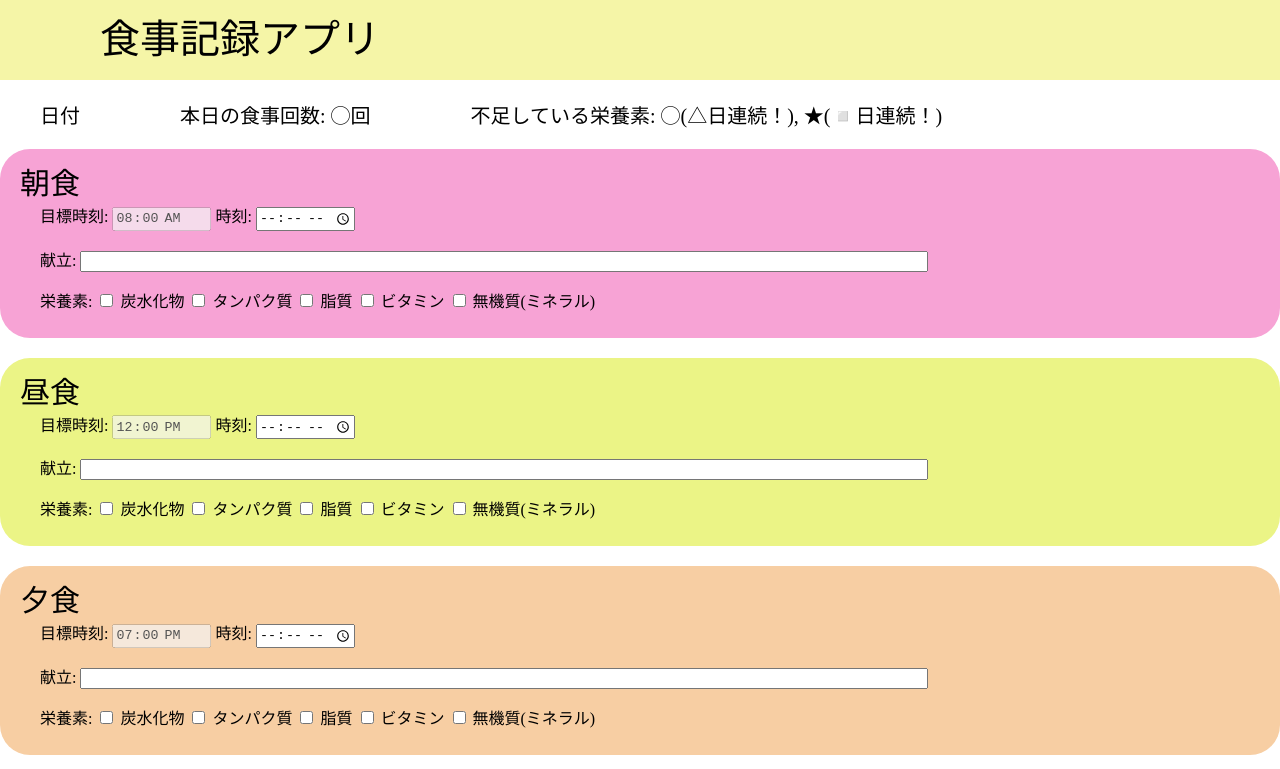
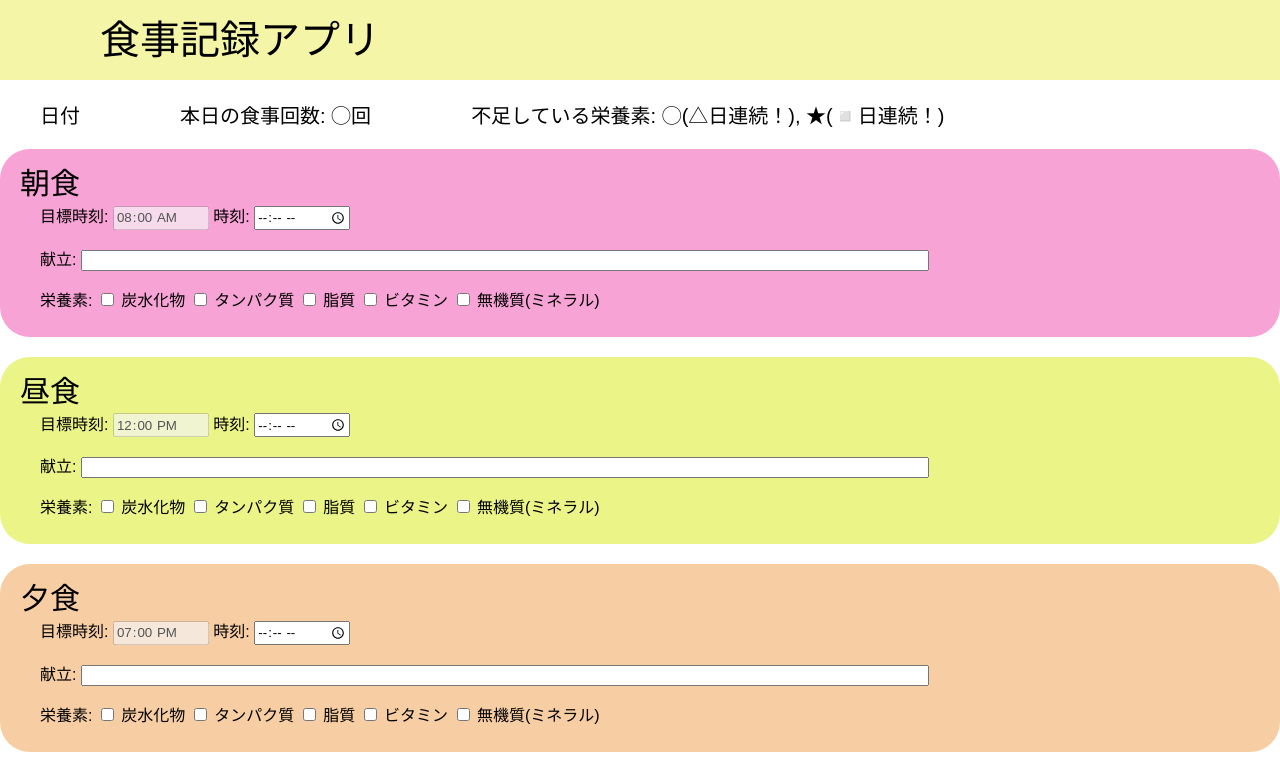
Before and after one commit to NakahashiRiko/Kokokara, a website: page mealApp.html in a window 1280 px wide. Shown: the top 769 px of the page. Drawn offline with Linux system fonts and the light colour scheme.

Commit message:
フォントをゴシック体に変更しました

```diff
--- a/mealApp.css
+++ b/mealApp.css
@@ -2,6 +2,12 @@
 body{
     margin: 0;
     padding: 0;
+    font-family: "Hiragino Sans", sans-serif;/*フォントをゴシック体に指定。*/
+}
+
+/*inputタグ全てを選択*/
+input{
+    font-family: "Hiragino Sans", sans-serif;/*フォントをゴシック体に指定。*/
 }
 
 /*画面上部のタイトルのデザイン*/
@@ -108,3 +114,8 @@ body{
     margin-left: -20px;/*タイトルの左側の余白を-20px。これを入れるとタイトルが左側に少し移動する。*/
     font-size: 20px;/*文字サイズの指定*/
 }
+
+/*「記録を保存」ボタンのデザイン*/
+#finish_today_btn{
+    font-family: "Hiragino Sans", sans-serif;/*フォントをゴシック体に指定。*/
+}
```
